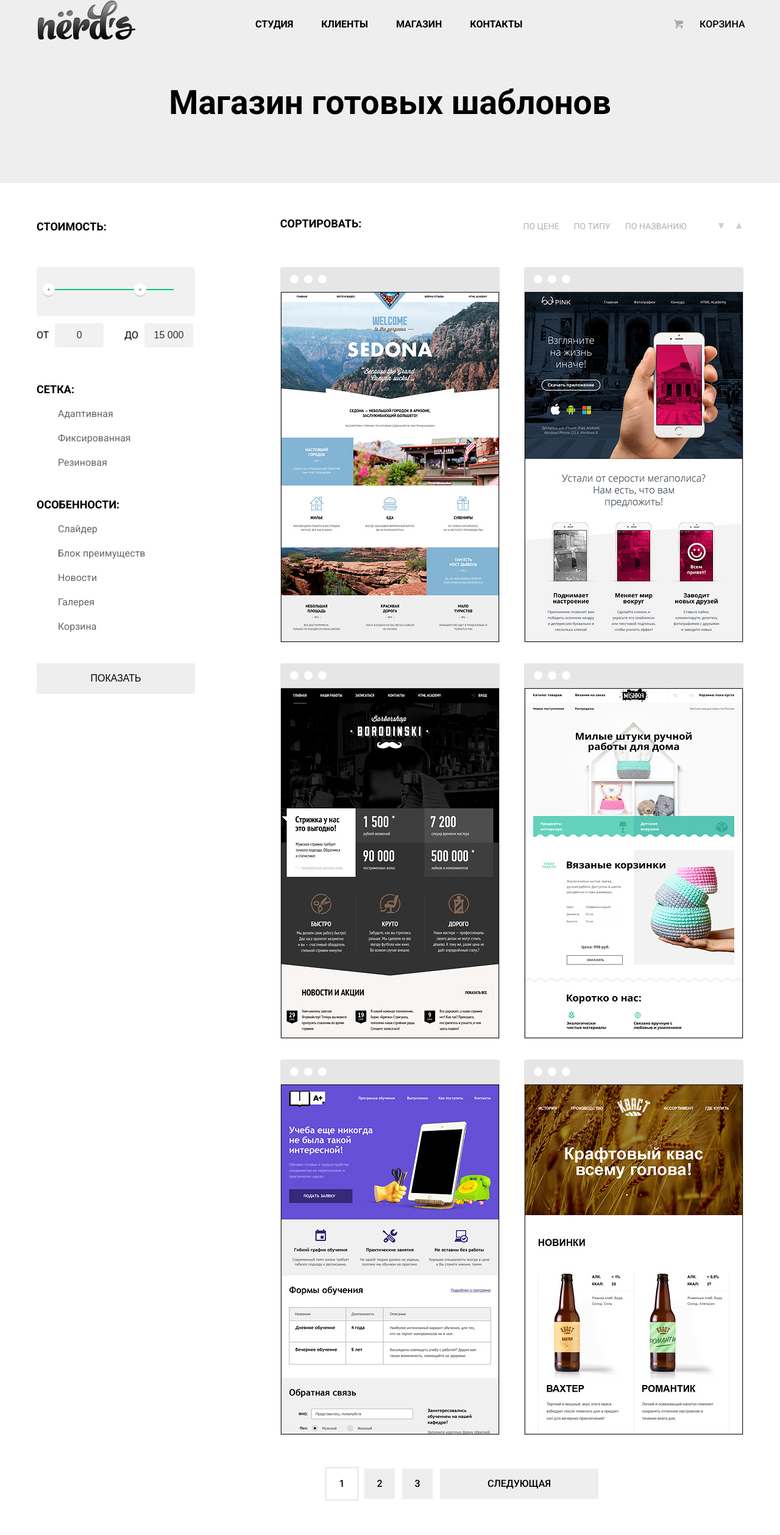
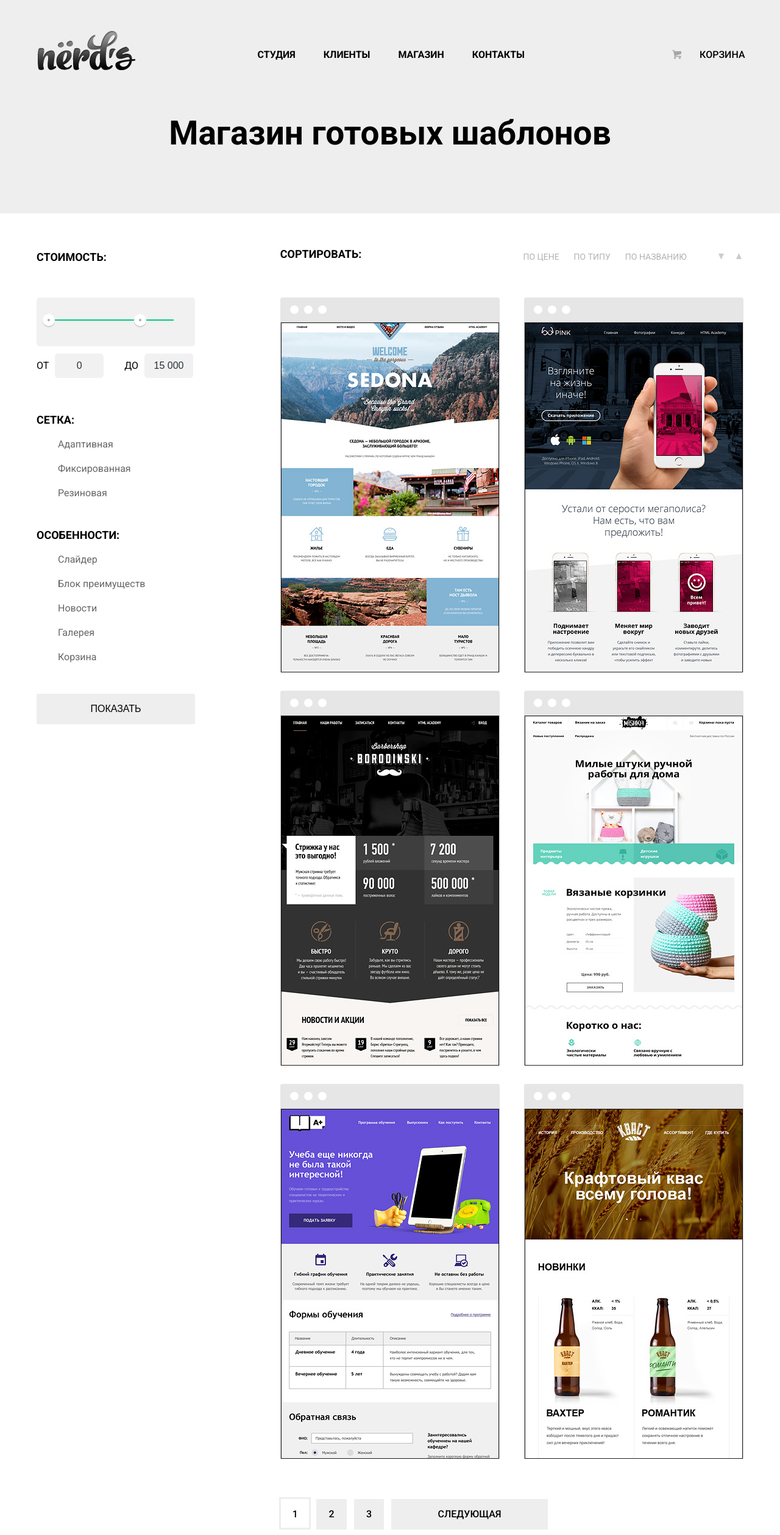
Before and after one commit to dim3x/nedrstest, a plain HTML site: page index/Shop.html in a window 1280 px wide. Shown: the top 2518 px of the page at 61% size. Drawn offline with Linux system fonts and the light colour scheme.

Commit message:
Add files via upload

```diff
--- a/index/Shop.html
+++ b/index/Shop.html
@@ -25,7 +25,6 @@
             </ul>
         </div>
         <div class="header__basket header">
-            <img src="img/basket.png">
             <a class="package" href="#">КОРЗИНА</a>
         </div>
         <div class="header__article header">
--- a/index/css/style.css
+++ b/index/css/style.css
@@ -62,6 +62,7 @@ hr{
     background: #eee;
     max-width: 1440px;
     margin: 0 auto;
+    padding-top: 50px;
 }
 
 
@@ -112,12 +113,9 @@ hr{
     margin: 0;
 }
 
-.header__basket img {
-    padding-left: 10px;
-}
 
 .header__basket a {
-    margin-left: 10px;
+    margin-left: 30px;
     font-weight: 500;
 }
 
@@ -129,12 +127,24 @@ hr{
     margin-top: 10px;
 }
 
+.header__basket::before{
+    content: "";
+    display: inline-block;
+    background: url(../img/basket.png);
+    width: 15px;
+    height: 15px;
+}
+
+.header__basket:active::after {
+    content: "";
+    width: 100%;
+    margin-top: 2px;
+    height: 2px;
+    background: #fb565a;
+}
+
 .header__basket a:hover{
     color: #fb565a;
-}
-
-.header__basket a:focus{
-    border-bottom: 2px solid #fb565a;
 }
 
 .header__basket a:active {
@@ -147,6 +157,7 @@ hr{
 
 .header__menu a:focus{
     border-bottom: 2px solid #fb565a;
+    padding-bottom: 2px;
 }
 
 .header__menu a:active {
@@ -158,8 +169,12 @@ hr{
     color: #000;
 }
 
-.header__basket img {
-    padding-right: 15px;
+.header__basket_img {
+    display: block;
+    background: url(../img/basket.png);
+    width: 15px;
+    height: 15px;
+    margin-right: 15px;
 }
 
 .header__article {
@@ -494,6 +509,7 @@ input[type="radio"] {
 
 .catalog-image {
     position: relative;
+    height: 615px;
 }
 
 .browser-png {
@@ -541,8 +557,9 @@ input[type="radio"] {
 .content-pagination {
     display: flex;
     flex-flow: row;
+    max-width: 450px;
     margin: 0 auto;
-    padding-left: 530px;
+    padding: 15px 0 0 80px;
 }
 
 .content-page {
@@ -565,6 +582,8 @@ input[type="radio"] {
 .content-page-active {
     outline: 3px solid #eee;
     background: #fff;
+    width: 47px;
+    height: 47px;
 }
 
 .image_head{
```
Also changed, not shown: index/index.html (+3 -4 lines).
